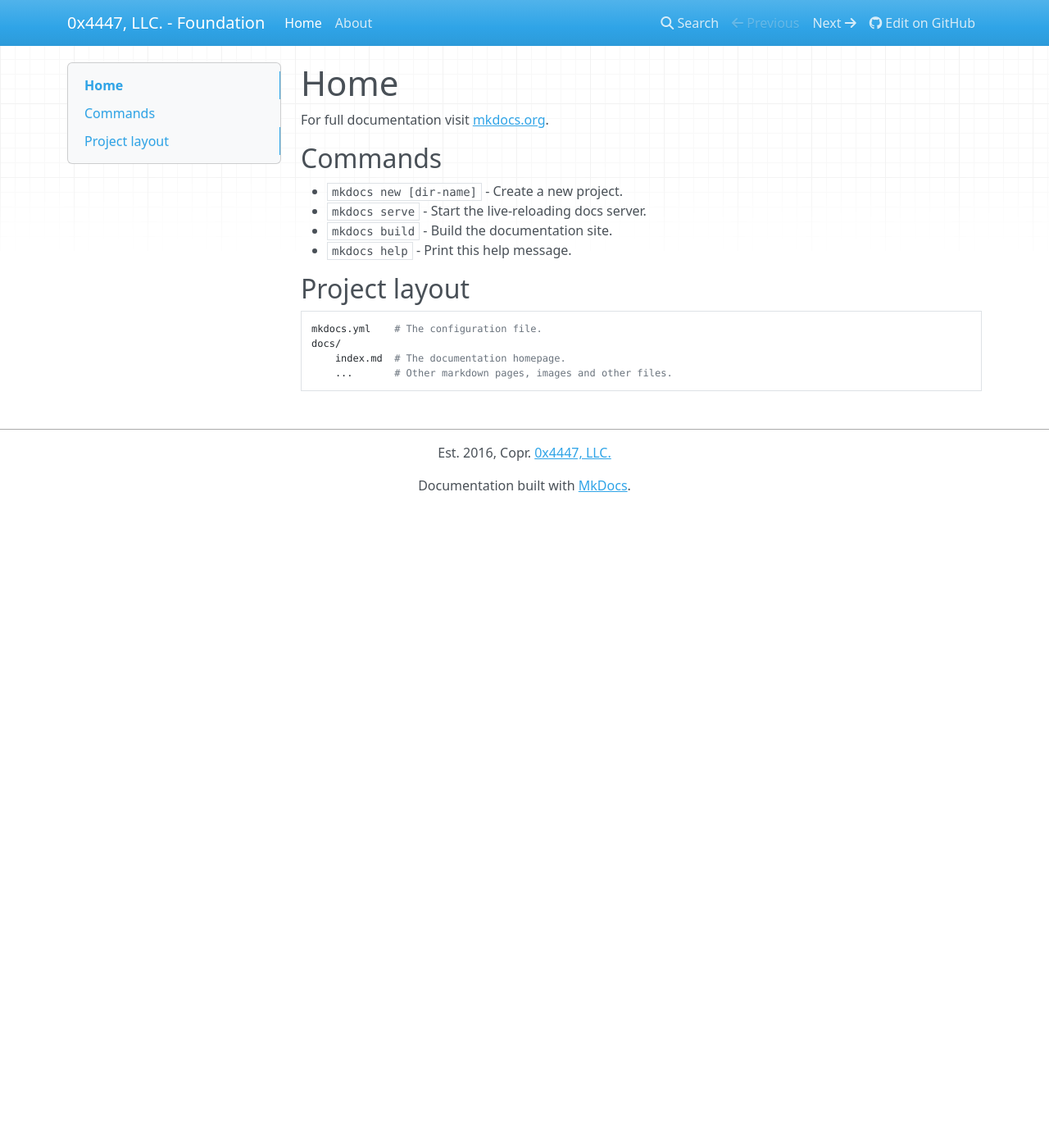
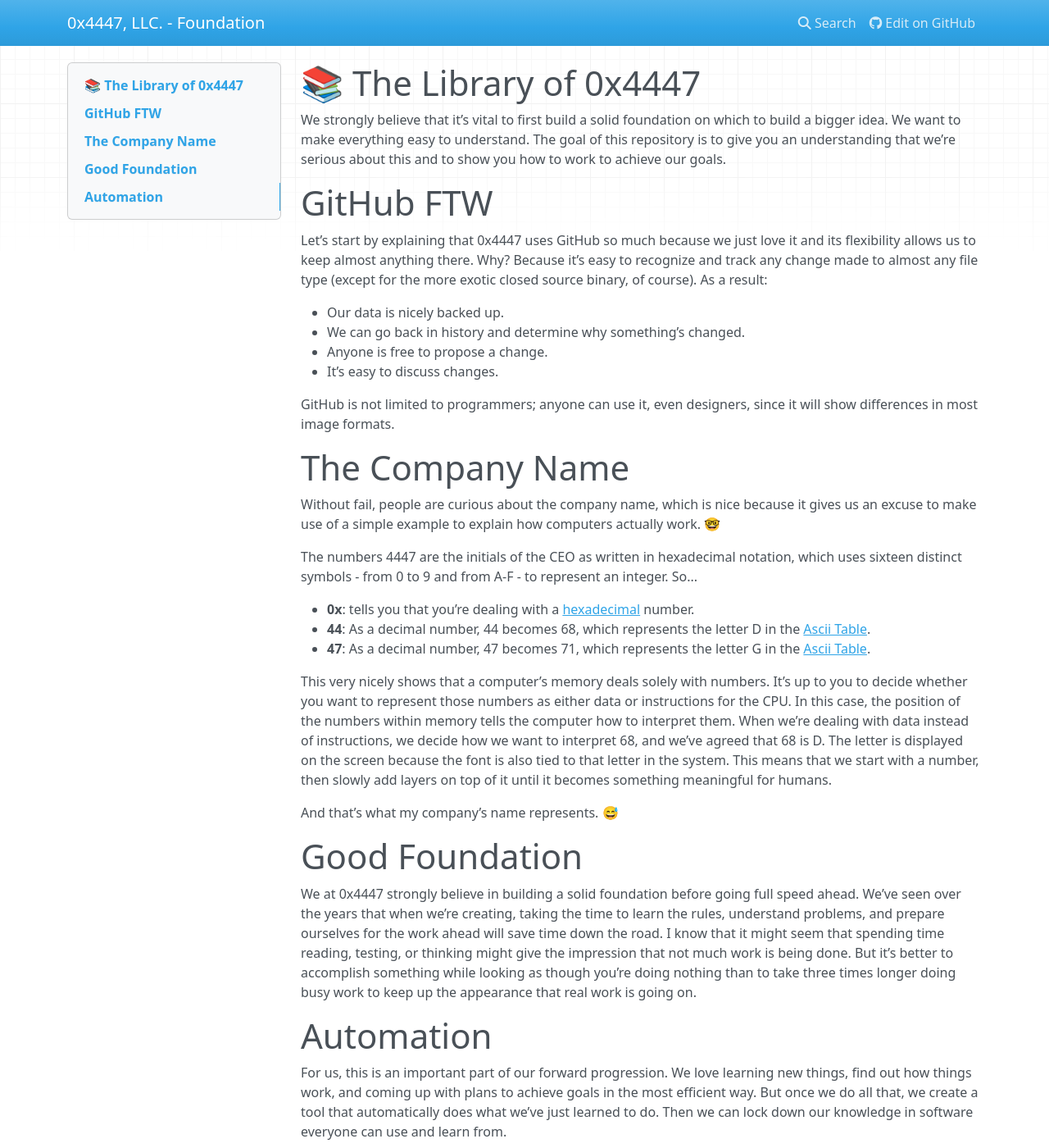
Before and after one commit to 0x4447-office/0x4447_webpage_foundation, an MkDocs documentation site: the page built from docs/index.md, in a window 1280 px wide and 1400 px high. Shown: the whole window at 82% size. Built offline with MkDocs 1.6.1, drawn with Linux system fonts in a browser that asks for light colours; nearby versions of some CDN libraries; some of the changed text lies outside the part shown.

Commit message:
First page

```diff
--- a/docs/index.md
+++ b/docs/index.md
@@ -1,17 +1,40 @@
-# Home
+# 📚 The Library of 0x4447
 
-For full documentation visit [mkdocs.org](https://mkdocs.org).
+We strongly believe that it’s vital to first build a solid foundation on which to build a bigger idea. We want to make everything easy to understand. The goal of this repository is to give you an understanding that we’re serious about this and to show you how to work to achieve our goals.
 
-## Commands
+# GitHub FTW
 
-* `mkdocs new [dir-name]` - Create a new project.
-* `mkdocs serve` - Start the live-reloading docs server.
-* `mkdocs build` - Build the documentation site.
-* `mkdocs help` - Print this help message.
+Let’s start by explaining that 0x4447 uses GitHub so much because we just love it and its flexibility allows us to keep almost anything there. Why? Because it’s easy to recognize and track any change made to almost any file type (except for the more exotic closed source binary, of course). As a result:
 
-## Project layout
+- Our data is nicely backed up.
+- We can go back in history and determine why something’s changed.
+- Anyone is free to propose a change.
+- It’s easy to discuss changes.
 
-    mkdocs.yml    # The configuration file.
-    docs/
-        index.md  # The documentation homepage.
-        ...       # Other markdown pages, images and other files.
+GitHub is not limited to programmers; anyone can use it, even designers, since it will show differences in most image formats.
+
+# The Company Name
+
+Without fail, people are curious about the company name, which is nice because it gives us an excuse to make use of a simple example to explain how computers actually work. 🤓
+
+The numbers 4447 are the initials of the CEO as written in hexadecimal notation, which uses sixteen distinct symbols - from 0 to 9 and from A-F - to represent an integer. So...
+
+- **0x**: tells you that you’re dealing with a [hexadecimal](https://en.wikipedia.org/wiki/Hexadecimal) number.
+- **44**: As a decimal number, 44 becomes 68, which represents the letter D in the [Ascii Table](https://en.wikipedia.org/wiki/ASCII).
+- **47**: As a decimal number, 47 becomes 71, which represents the letter G in the [Ascii Table](https://en.wikipedia.org/wiki/ASCII).
+
+This very nicely shows that a computer’s memory deals solely with numbers. It’s up to you to decide whether you want to represent those numbers as either data or instructions for the CPU. In this case, the position of the numbers within memory tells the computer how to interpret them. When we’re dealing with data instead of instructions, we decide how we want to interpret 68, and we’ve agreed that 68 is D. The letter is displayed on the screen because the font is also tied to that letter in the system. This means that we start with a number, then slowly add layers on top of it until it becomes something meaningful for humans.
+
+And that’s what my company’s name represents. 😅
+
+# Good Foundation
+
+We at 0x4447 strongly believe in building a solid foundation before going full speed ahead. We’ve seen over the years that when we’re creating, taking the time to learn the rules, understand problems, and prepare ourselves for the work ahead will save time down the road. I know that it might seem that spending time reading, testing, or thinking might give the impression that not much work is being done. But it’s better to accomplish something while looking as though you’re doing nothing than to take three times longer doing busy work to keep up the appearance that real work is going on.
+
+# Automation
+
+For us, this is an important part of our forward progression. We love learning new things, find out how things work, and coming up with plans to achieve goals in the most efficient way. But once we do all that, we create a tool that automatically does what we’ve just learned to do. Then we can lock down our knowledge in software everyone can use and learn from.
+
+We can then focus on the next task and continue to build our solid foundation of knowledge and experience. This rule applies to developers, designers, and office workers.
+
+We don't believe in repetitive factory-type work. We love to spend our time thinking, creating, and learning in a way that keeps life interesting. This is one of our core beliefs at 0x4447.
--- a/mkdocs.yml
+++ b/mkdocs.yml
@@ -9,4 +9,3 @@ use_directory_urls: false
 
 nav:
     - Home: index.md
-    - About: about.md
```
Also changed, not shown: buildspec.yml (+8 -7 lines), docs/about.md (deleted, +0 -47 lines).
